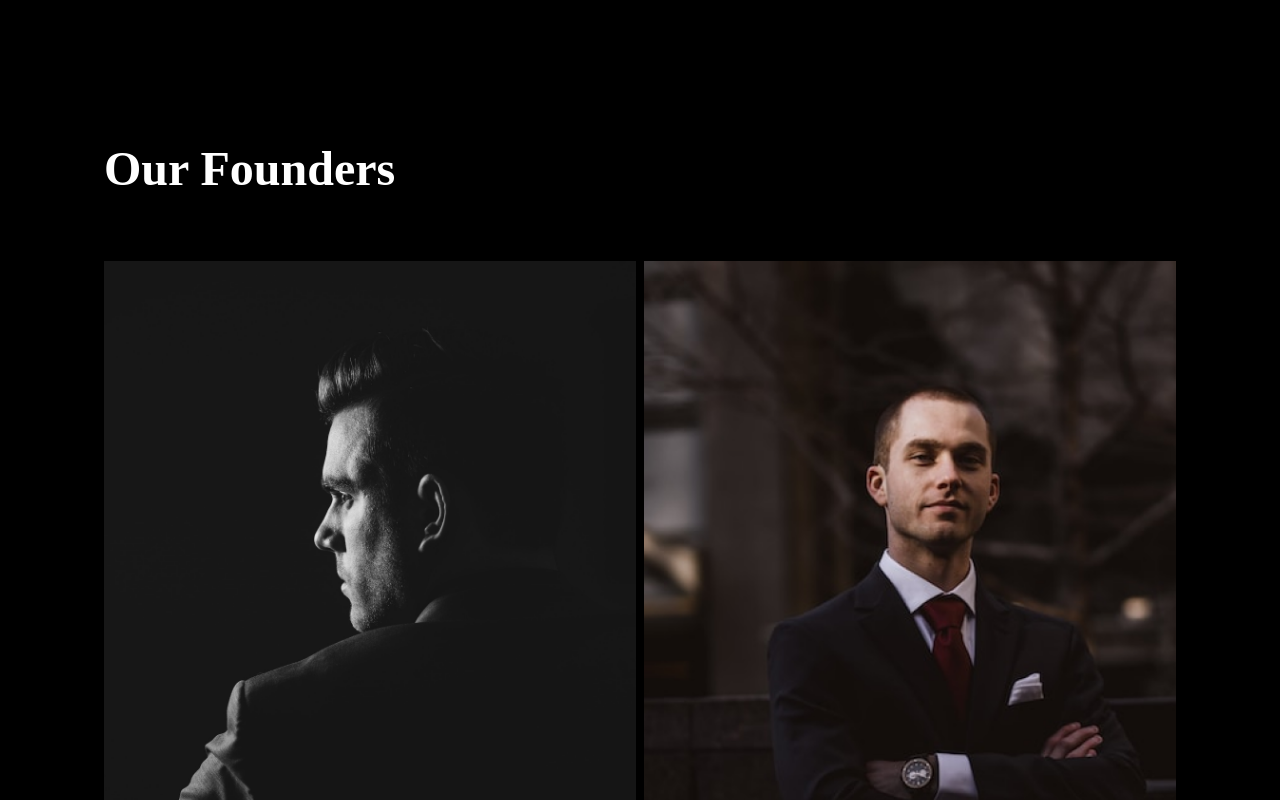
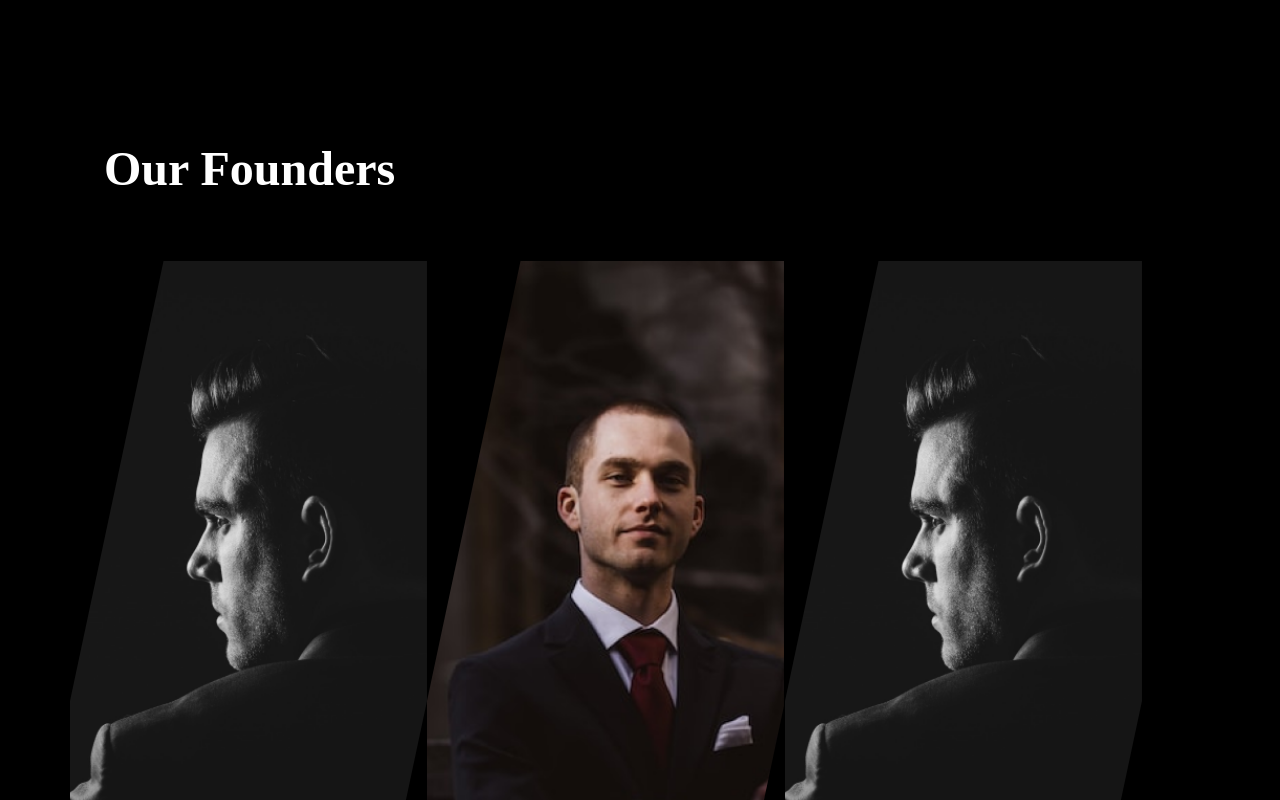
Before and after one commit to skazi019/ImportTest_OmkeshWebsite, a React (Vite) app: page / in a window 1280 px wide. Shown: the part 4440-5240 px from the top of the page. Built offline with nearby package versions, Linux system fonts and the light colour scheme.

Commit message:
Founders desktop version working great

```diff
--- /dev/null
+++ b/src/Founders/Founders_v2.jsx
@@ -0,0 +1,95 @@
+import { useState, useEffect } from 'react'
+import { motion, AnimatePresence } from 'framer-motion'
+import founder1Image from '../assets/founder_1.png'
+import founder2Image from '../assets/founder_2.png'
+
+export default function Founders() {
+  const allFounders = [
+    {
+      id: 1,
+      name: 'Lorem Ipsum',
+      imageSrc: founder1Image,
+      bio: 'Lorem ipsum dolor sit amet, qui minim labore adipisicing minim sint cillum sint consectetur cupidatat.',
+    },
+    {
+      id: 2,
+      name: 'Omkesh Chaurasia',
+      imageSrc: founder2Image,
+      bio: 'Lorem ipsum dolor sit amet, qui minim labore adipisicing minim sint cillum sint consectetur cupidatat.',
+    },
+    {
+      id: 3,
+      name: 'Lorem Ipsum',
+      imageSrc: founder1Image,
+      bio: 'Lorem ipsum dolor sit amet, qui minim labore adipisicing minim sint cillum sint consectetur cupidatat.',
+    },
+  ]
+
+  const [mobile, setmobile] = useState(false)
+
+  const interpretViewport = () => {
+    // for screen width below 1024px we do not want the Hero Image animation.
+    // So we check the screen width and accordingly show either the motion.img
+    // or just img tag
+    // tailwind 5xl - 1024px
+
+    if (window.innerWidth < 1024) {
+      setmobile(true)
+    } else {
+      setmobile(false)
+    }
+  }
+
+  useEffect(() => {
+    interpretViewport()
+  }, [window.innerWidth])
+
+  return (
+    <>
+      <section className='mt-32 lg:mt-34 h-auto w-screen w-full px-4 md:px-10 lg:mx-auto lg:max-w-6xl'>
+        <h1 className='font-header font-semibold text-5xl leading-normal break-words'>
+          Our Founders
+        </h1>
+        <div className='lg:-skew-x-12 mt-14 h-[35rem] flex flex-col lg:flex-row justify-center lg:justify-start items-center lg:items-start overflow-hidden'>
+          <AnimatePresence>
+            {allFounders.map((founderData, index) => (
+              <motion.div
+                initial={{
+                  width: '33.34%',
+                }}
+                key={founderData.name + index}
+                whileHover={{
+                  width: '80%',
+                  transition: {
+                    duration: 0.3,
+                    type: 'tween',
+                    ease: 'easeInOut',
+                  },
+                }}
+                className='relative group overflow-hidden'
+              >
+                <img
+                  src={founderData.imageSrc}
+                  className='lg:skew-x-12 object-cover aspect-[9/16] h-[55rem] lg:hover:opacity-40'
+                />
+                <div className='absolute hidden group-hover:block group-hover:opacity-100 transition duration-300 left-4 top-8'>
+                  <h1 className='font-header text-5xl'>{founderData.name}</h1>
+                  <p
+                    className={`mt-4 text-accent-gray w-64
+            ${
+              mobile
+                ? 'block'
+                : 'hidden group-hover:block duration-300'
+            }`}
+                  >
+                    {founderData.bio}
+                  </p>
+                </div>
+              </motion.div>
+            ))}
+          </AnimatePresence>
+        </div>
+      </section>
+    </>
+  )
+}
--- a/src/main.jsx
+++ b/src/main.jsx
@@ -4,7 +4,8 @@ import Hero from './HeroSection/Hero'
 import AboutUs from './AboutUs/AboutUs.jsx'
 import Principles from './Principles/Principles.jsx'
 import Gallery from './Gallery/Gallery'
-import Founders from './Founders/Founders'
+// import Founders from './Founders/Founders'
+import Founders from './Founders/Founders_v2'
 import Partners from './Partners/Partners'
 import Contact from './Contact/Contact'
 import './index.css'
```
